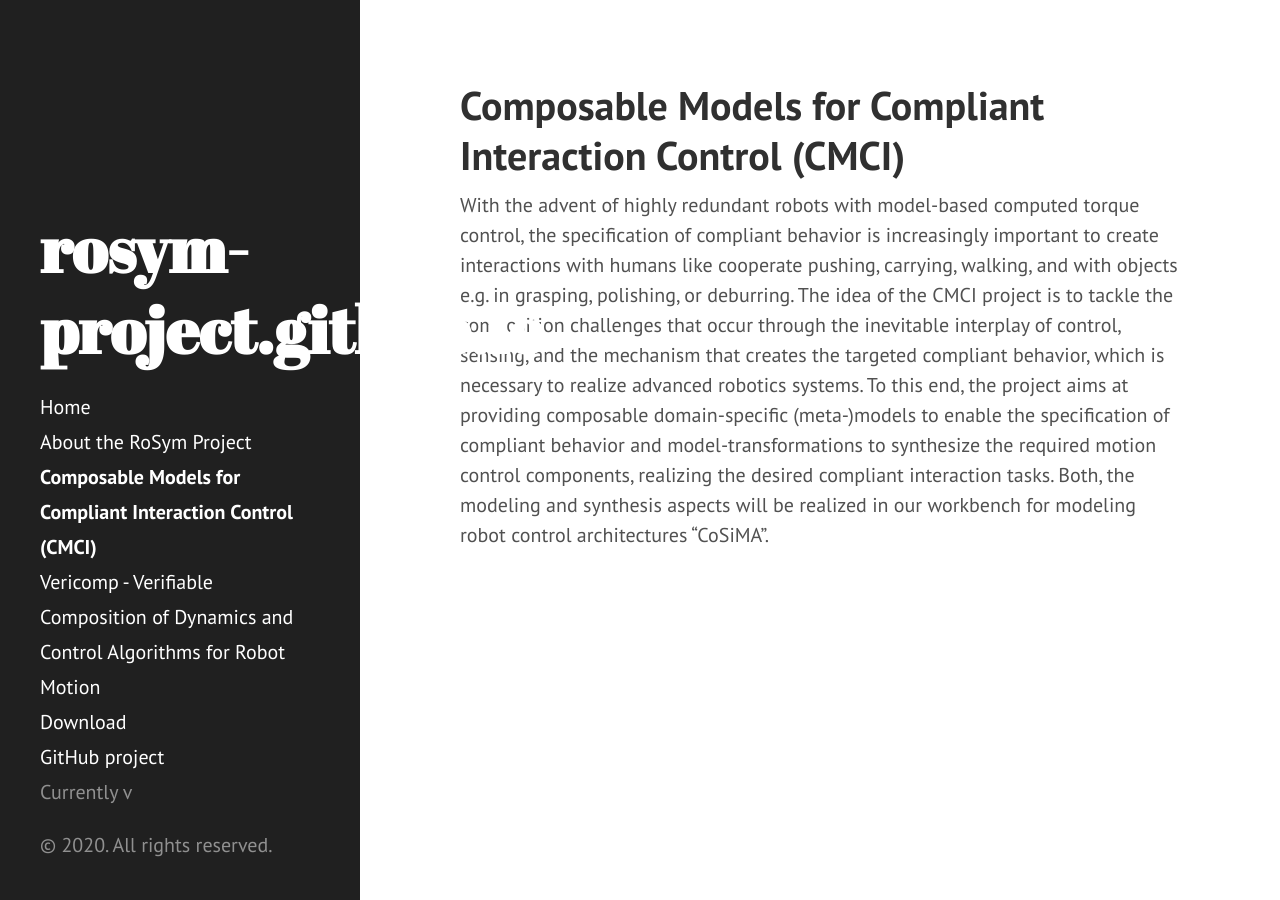
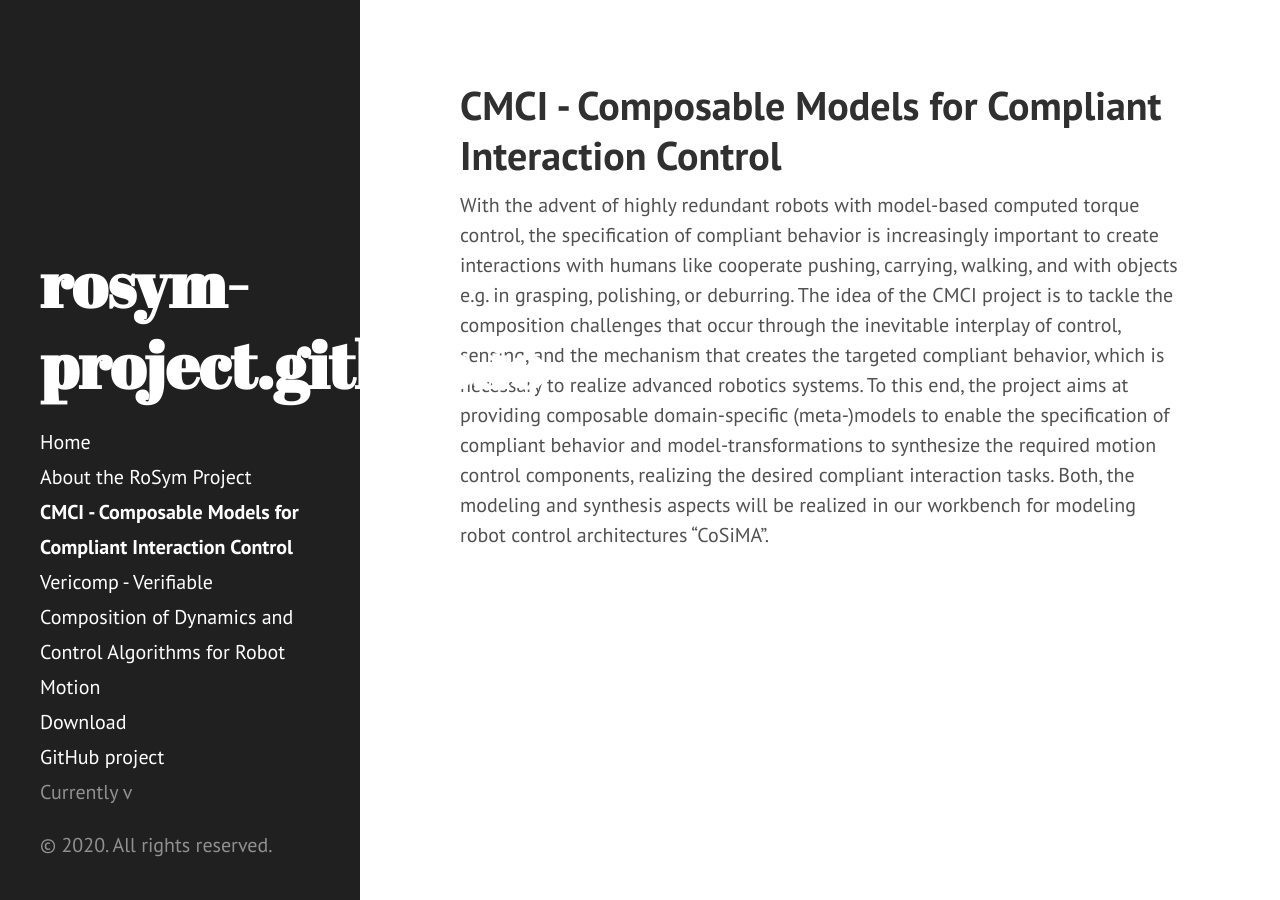
Before and after one commit to rosym-project/rosym-project.github.io, a Jekyll site: the page built from cmci.md, in a window 1280 px wide. Built offline with Jekyll 4.4.1, drawn with Linux system fonts in a browser that asks for light colours.

```diff
--- a/cmci.md
+++ b/cmci.md
@@ -1,6 +1,6 @@
 ---
 layout: page
-title: Composable Models for Compliant Interaction Control (CMCI)
+title: CMCI - Composable Models for Compliant Interaction Control
 ---
 
 With the advent of highly redundant robots with model-based computed
```
